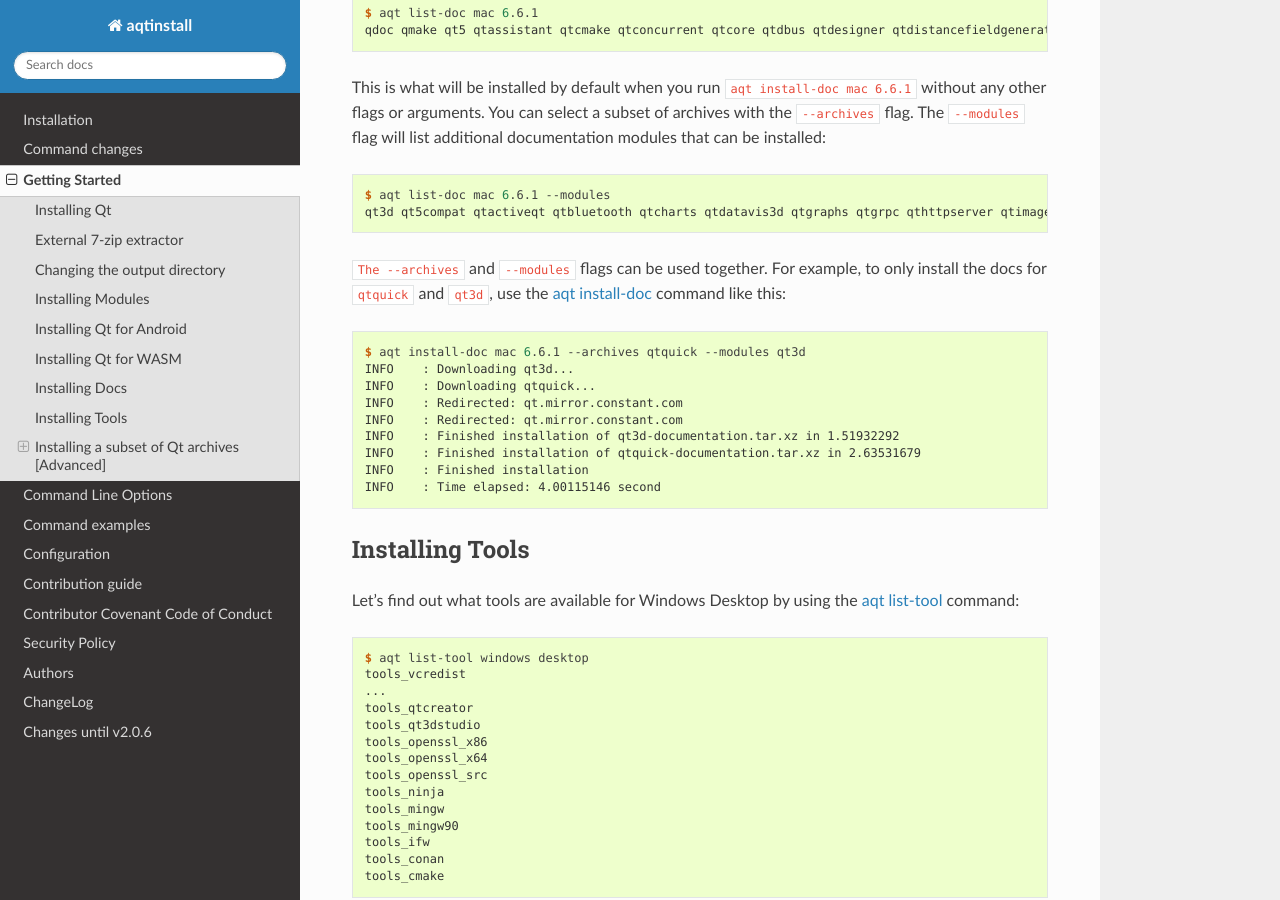
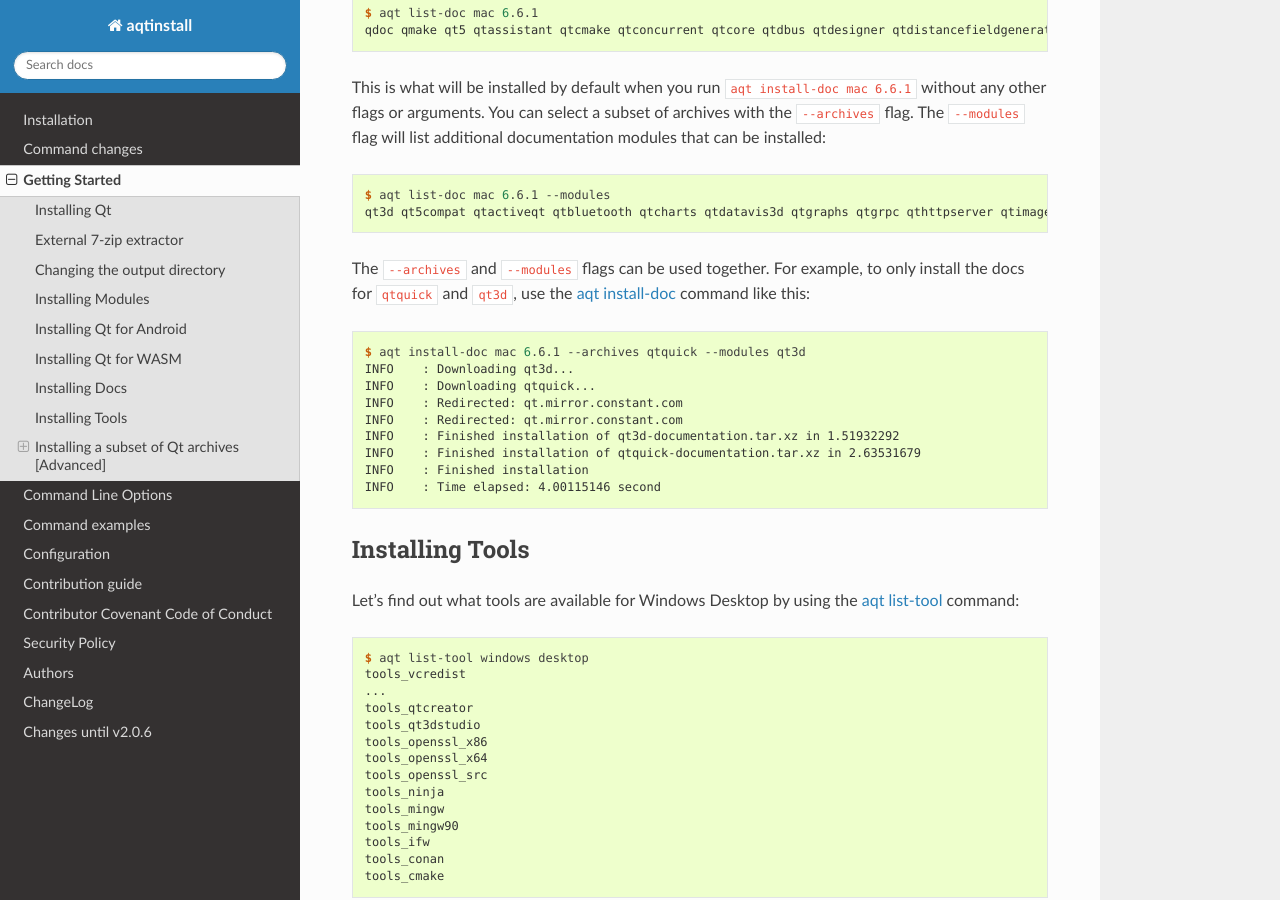
Before and after one commit to miurahr/aqtinstall, a Sphinx documentation site: the page built from docs/getting_started.rst, in a window 1280 px wide and 900 px high, scrolled down 6100 px. Built offline with Sphinx 7.4.7 and the Read the Docs theme 2.0.0, drawn with Linux system fonts in a browser that asks for light colours; the version number could not be read and is left out.

```diff
--- a/docs/getting_started.rst
+++ b/docs/getting_started.rst
@@ -339,7 +339,7 @@ The ``--modules`` flag will list additional documentation modules that can be in
     $ aqt list-doc mac 6.6.1 --modules
     qt3d qt5compat qtactiveqt qtbluetooth qtcharts qtdatavis3d qtgraphs qtgrpc qthttpserver qtimageformats qtlocation qtlottie qtmultimedia qtnetworkauth qtnfc qtpdf qtpositioning qtquick3d qtquick3dphysics qtquickeffectmaker qtquicktimeline qtremoteobjects qtscxml qtsensors qtserialbus qtserialport qtshadertools qtspeech qtvirtualkeyboard qtwebchannel qtwebengine qtwebsockets qtwebview
 
-``The --archives`` and ``--modules`` flags can be used together.
+The ``--archives`` and ``--modules`` flags can be used together.
 For example, to only install the docs for ``qtquick`` and ``qt3d``,
 use the :ref:`aqt install-doc <install-doc command>` command like this:
 
```
